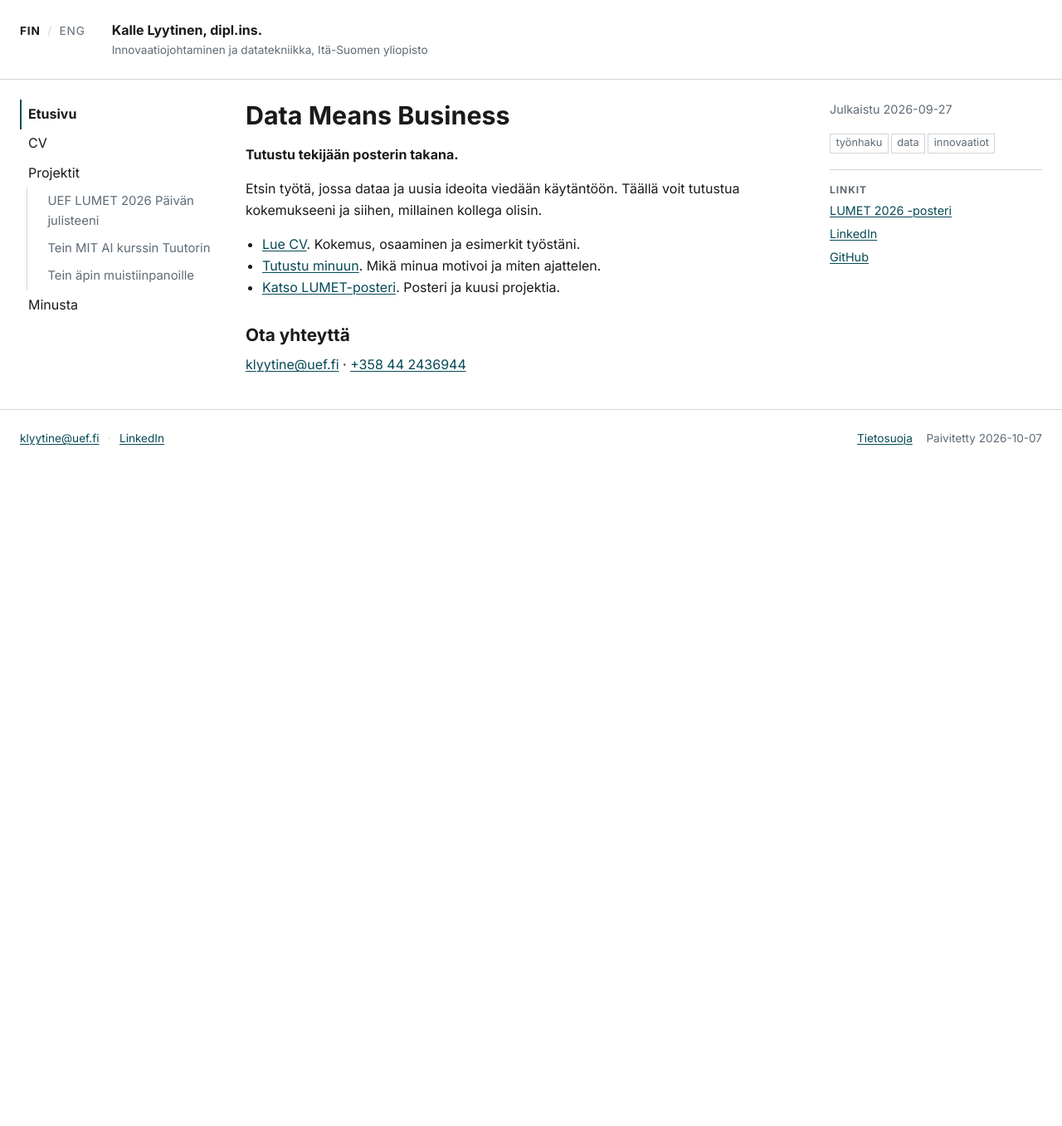
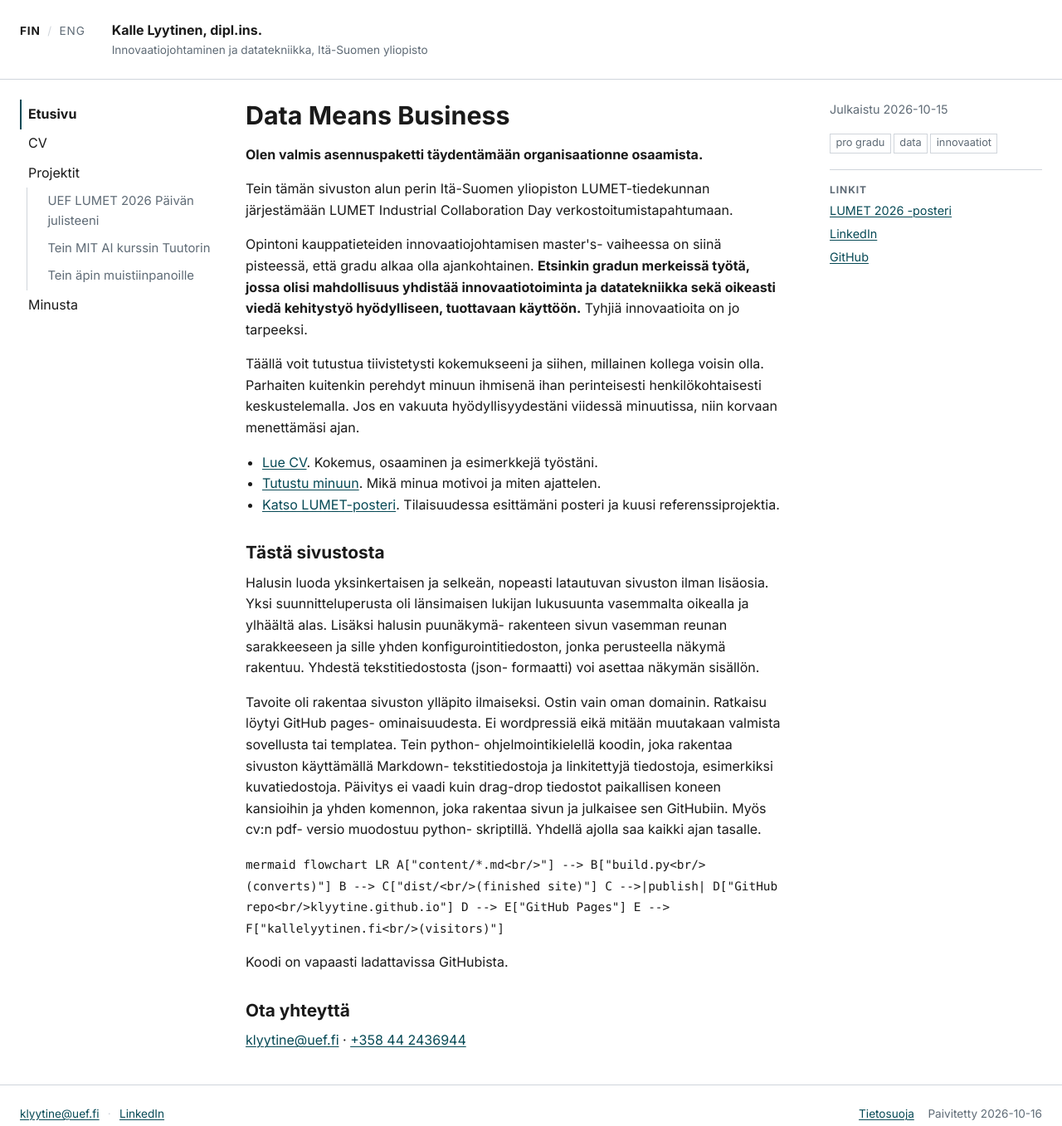
Before and after one commit to klyytine/klyytine.github.io, a plain HTML site: page index.html in a window 1280 px wide. Shown: the whole page at 83% size. Before the commit the page ends 800 px from the top, so only its background shows below. Drawn offline with Linux system fonts and the light colour scheme.

Commit message:
Publish site 20261015

```diff
--- a/index.html
+++ b/index.html
@@ -3,8 +3,8 @@
 <head>
 <meta charset="utf-8">
 <meta name="viewport" content="width=device-width, initial-scale=1">
-<title>Data Means Business | Kalle Lyytinen, dipl.ins.</title>
-<meta name="description" content="Kalle Lyytinen. Tutustu LUMET-posterin tekijään, hänen kokemukseensa ja tapaansa tehdä työtä.">
+<title>Innovaatiojohtaminen x Datatekniikka | Kalle Lyytinen, dipl.ins.</title>
+<meta name="description" content="Kalle Lyytinen kotisivu. LUMET collaboration day materiaali ja tekijän esittely.">
 <link rel="stylesheet" href="assets/css/site.css">
 </head>
 <body>
@@ -34,19 +34,32 @@
 
   <main class="col-main">
 <h1 id="data-means-business">Data Means Business</h1>
-<p><strong>Tutustu tekijään posterin takana.</strong></p>
-<p>Etsin työtä, jossa dataa ja uusia ideoita viedään käytäntöön. Täällä voit tutustua kokemukseeni ja siihen, millainen kollega olisin. </p>
+<p><strong>Olen valmis asennuspaketti täydentämään organisaationne osaamista.</strong></p>
+<p>Tein tämän sivuston alun perin Itä-Suomen yliopiston LUMET-tiedekunnan järjestämään LUMET Industrial Collaboration Day verkostoitumistapahtumaan. </p>
+<p>Opintoni kauppatieteiden innovaatiojohtamisen master's- vaiheessa on siinä pisteessä, että gradu alkaa olla ajankohtainen. <strong>Etsinkin gradun merkeissä työtä, jossa olisi mahdollisuus yhdistää innovaatiotoiminta ja datatekniikka sekä oikeasti viedä kehitystyö hyödylliseen, tuottavaan käyttöön.</strong> Tyhjiä innovaatioita on jo tarpeeksi.</p>
+<p>Täällä voit tutustua tiivistetysti  kokemukseeni ja siihen, millainen kollega voisin olla. Parhaiten kuitenkin perehdyt minuun ihmisenä ihan perinteisesti henkilökohtaisesti keskustelemalla. Jos en vakuuta hyödyllisyydestäni viidessä minuutissa, niin korvaan menettämäsi ajan.  </p>
 <ul>
-<li><a href="./cv.html">Lue CV</a>. Kokemus, osaaminen ja esimerkit työstäni.</li>
+<li><a href="./cv.html">Lue CV</a>. Kokemus, osaaminen ja esimerkkejä työstäni.</li>
 <li><a href="./about.html">Tutustu minuun</a>. Mikä minua motivoi ja miten ajattelen.</li>
-<li><a href="./lumet.html">Katso LUMET-posteri</a>. Posteri ja kuusi projektia.</li>
+<li><a href="./lumet.html">Katso LUMET-posteri</a>. Tilaisuudessa esittämäni posteri ja kuusi referenssiprojektia.</li>
 </ul>
+<h2 id="tasta-sivustosta">Tästä sivustosta</h2>
+<p>Halusin luoda  yksinkertaisen ja selkeän, nopeasti latautuvan sivuston ilman lisäosia. Yksi suunnitteluperusta oli länsimaisen lukijan lukusuunta vasemmalta oikealla ja ylhäältä alas. Lisäksi halusin puunäkymä- rakenteen sivun vasemman reunan sarakkeeseen ja sille yhden konfigurointitiedoston, jonka perusteella näkymä rakentuu.  Yhdestä tekstitiedostosta (json- formaatti) voi asettaa näkymän sisällön.</p>
+<p>Tavoite oli rakentaa sivuston ylläpito ilmaiseksi. Ostin vain oman domainin. Ratkaisu löytyi GitHub pages- ominaisuudesta. Ei wordpressiä eikä mitään muutakaan valmista sovellusta tai templatea. Tein python- ohjelmointikielellä koodin, joka rakentaa sivuston käyttämällä Markdown- tekstitiedostoja ja linkitettyjä tiedostoja, esimerkiksi kuvatiedostoja. Päivitys ei vaadi kuin drag-drop tiedostot paikallisen koneen kansioihin ja yhden komennon, joka rakentaa sivun ja julkaisee sen GitHubiin. Myös cv:n pdf- versio muodostuu python- skriptillä. Yhdellä ajolla saa kaikki ajan tasalle.</p>
+<p><code>mermaid
+flowchart LR
+  A["content/*.md&lt;br/&gt;"] --&gt; B["build.py&lt;br/&gt;(converts)"]
+  B --&gt; C["dist/&lt;br/&gt;(finished site)"]
+  C --&gt;|publish| D["GitHub repo&lt;br/&gt;klyytine.github.io"]
+  D --&gt; E["GitHub Pages"]
+  E --&gt; F["kallelyytinen.fi&lt;br/&gt;(visitors)"]</code></p>
+<p>Koodi on vapaasti ladattavissa GitHubista. </p>
 <h2 id="ota-yhteytta">Ota yhteyttä</h2>
 <p><a href="mailto:klyytine@uef.fi">klyytine@uef.fi</a> · <a href="tel:+358442436944">+358 44 2436944</a></p>
   </main>
 
   <aside class="col-meta" aria-label="Sivun tiedot">
-<section><p>Julkaistu 2026-09-27</p><div class="tags"><span>työnhaku</span><span>data</span><span>innovaatiot</span></div></section>
+<section><p>Julkaistu 2026-10-15</p><div class="tags"><span>pro gradu</span><span>data</span><span>innovaatiot</span></div></section>
 <section><h2>Linkit</h2><ul><li><a href="./lumet.html">LUMET 2026 -posteri</a></li><li><a href="https://linkedin.com/in/kalle-lyytinen-prof2526">LinkedIn</a></li><li><a href="https://github.com/klyytine">GitHub</a></li></ul></section>
   </aside>
 
@@ -60,7 +73,7 @@
   </div>
   <div class="legal">
 <a href="./privacy.html">Tietosuoja</a>
-    <span class="updated">Paivitetty 2026-10-07</span>
+    <span class="updated">Paivitetty 2026-10-16</span>
   </div>
 </footer>
 
```
Also changed, not shown: about.html (+1 -1 lines), cv.html (+1 -1 lines), en/about.html (+1 -1 lines), en/cv.html (+1 -1 lines), en/index.html (+1 -1 lines), en/lumet.html (+1 -1 lines), en/muistipaikka.html (+1 -1 lines), en/opiskeluaineisto-suomeksi.html (+1 -1 lines), en/privacy.html (+1 -1 lines), en/projects.html (+1 -1 lines), lumet.html (+1 -1 lines), muistipaikka.html (+1 -1 lines), opiskeluaineisto-suomeksi.html (+1 -1 lines), privacy.html (+1 -1 lines), 1 more files, 1 other file.
